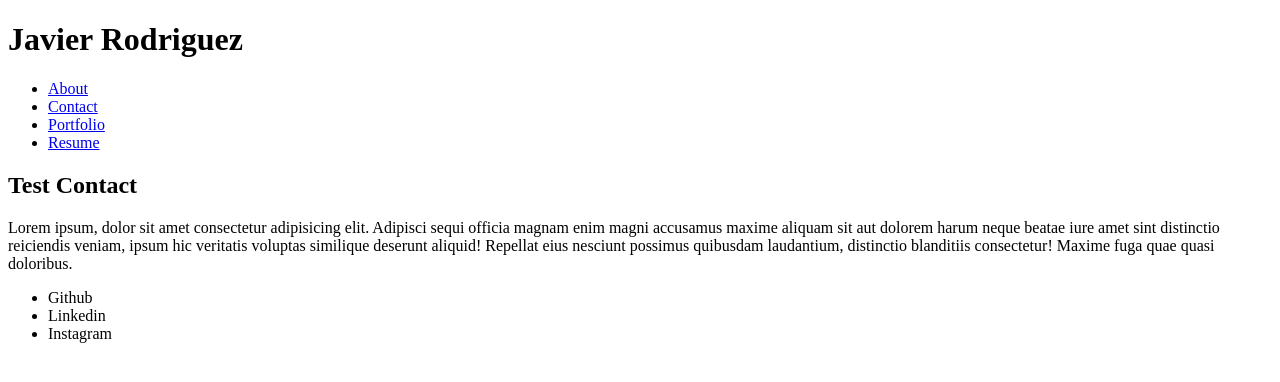
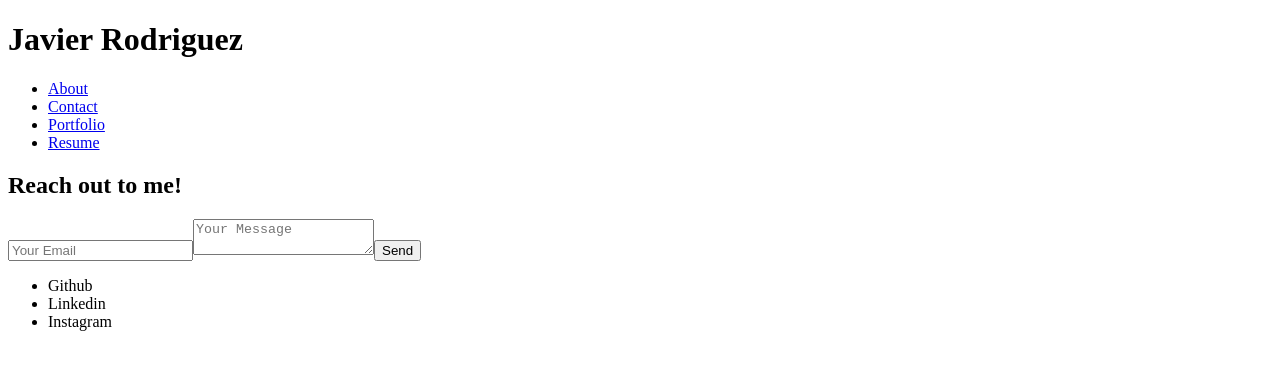
Before and after one commit to RodrJavi/react-portfolio, a React (Vite) app: page /Contact in a window 1280 px wide. Shown: the top 382 px of the page. Built offline with nearby package versions, Linux system fonts and the light colour scheme.

Commit message:
Installed formspree package and created contactform component for contact page

```diff
--- a/package.json
+++ b/package.json
@@ -11,6 +11,7 @@
     "preview": "vite preview"
   },
   "dependencies": {
+    "@formspree/react": "^2.5.1",
     "react": "^18.2.0",
     "react-dom": "^18.2.0",
     "react-router-dom": "^6.18.0"
--- /dev/null
+++ b/src/components/contactForm.jsx
@@ -0,0 +1,31 @@
+import { useForm, ValidationError } from "@formspree/react";
+function ContactForm() {
+  const [state, handleSubmit] = useForm("xqknoyrn");
+  if (state.succeeded) {
+    return <p>Thanks for reaching out!</p>;
+  }
+  return (
+    <form className="form-object" onSubmit={handleSubmit}>
+      <input
+        className="form-email"
+        placeholder="Your Email"
+        id="email"
+        type="email"
+        name="email"
+      />
+      <ValidationError prefix="Email" field="email" errors={state.errors} />
+      <textarea
+        className="form-body"
+        placeholder="Your Message"
+        id="message"
+        name="message"
+      />
+      <ValidationError prefix="Message" field="message" errors={state.errors} />
+      <button className="button" type="submit" disabled={state.submitting}>
+        Send
+      </button>
+    </form>
+  );
+}
+
+export default ContactForm;
--- a/src/pages/Contact.jsx
+++ b/src/pages/Contact.jsx
@@ -1,15 +1,10 @@
+import ContactForm from "../components/contactForm";
+
 export default function Contact() {
   return (
     <div>
-      <h2>Test Contact</h2>
-      <p>
-        Lorem ipsum, dolor sit amet consectetur adipisicing elit. Adipisci sequi
-        officia magnam enim magni accusamus maxime aliquam sit aut dolorem harum
-        neque beatae iure amet sint distinctio reiciendis veniam, ipsum hic
-        veritatis voluptas similique deserunt aliquid! Repellat eius nesciunt
-        possimus quibusdam laudantium, distinctio blanditiis consectetur! Maxime
-        fuga quae quasi doloribus.
-      </p>
+      <h2>Reach out to me!</h2>
+      <ContactForm />
     </div>
   );
 }
```
Also changed, not shown: 1 other file (tests, documents, lock files or other folders).
